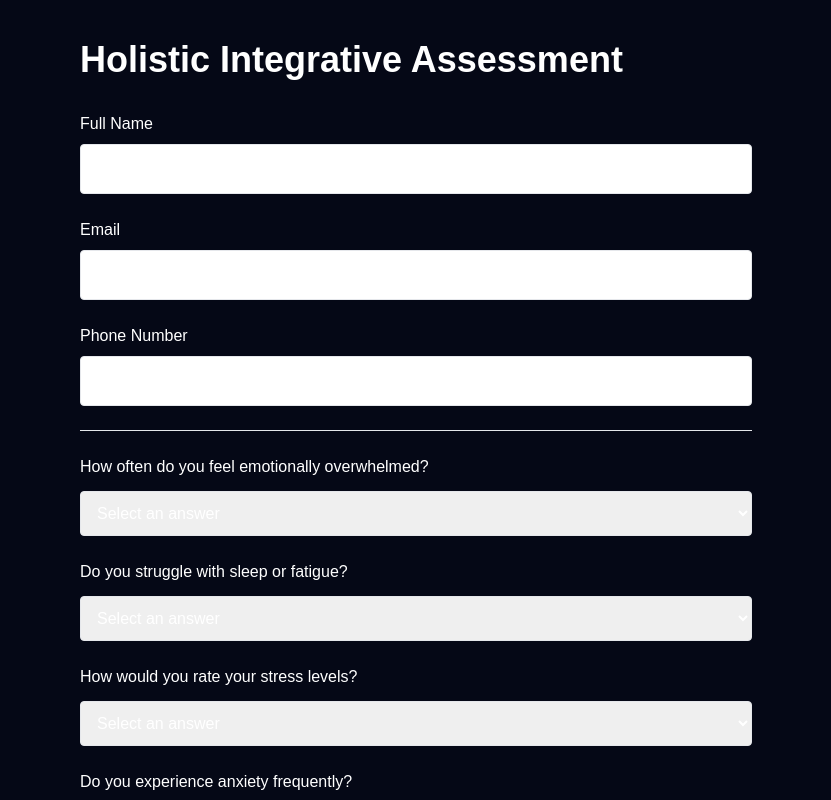
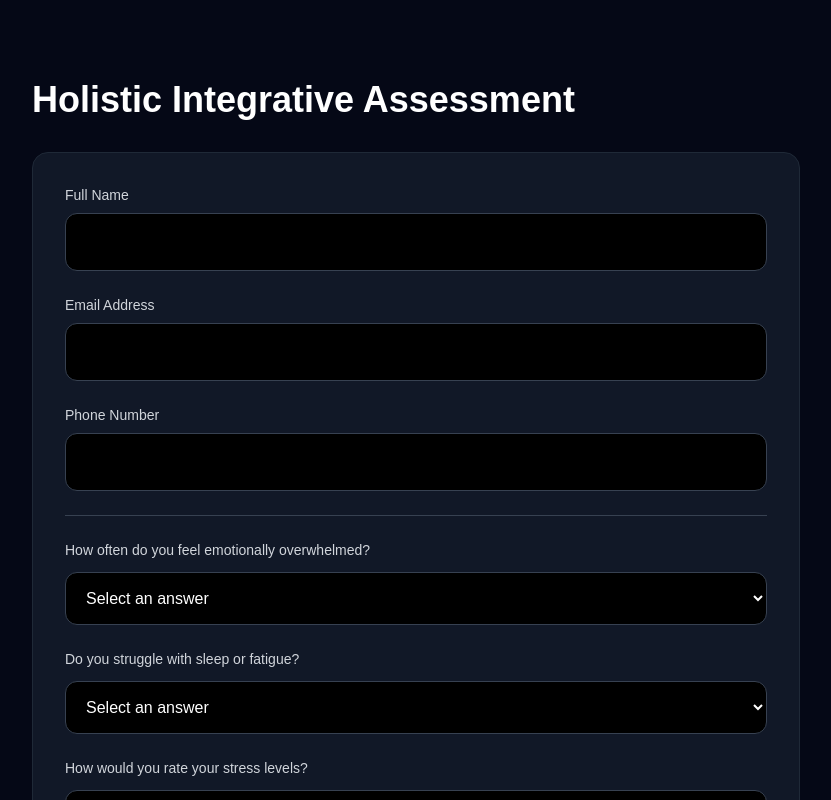
Before and after one commit to lucybissong/prepsycorex-mvp, a Next.js app: page /assessment/holistic-integrative in a window 1280 px wide. Shown: the top 800 px of the page, without its empty margins (224-1055 px from the left). Built offline with nearby package versions, Linux system fonts and the light colour scheme.

Commit message:
Update page.tsx

```diff
--- a/src/app/assessment/[pathway]/page.tsx
+++ b/src/app/assessment/[pathway]/page.tsx
@@ -90,7 +90,7 @@ export default function AssessmentPage() {
 
   if (success) {
     return (
-      <main className="min-h-screen p-10">
+      <main className="min-h-screen p-10 bg-[#050816] text-white">
         <h1 className="text-3xl font-bold mb-4">
           Assessment Submitted
         </h1>
@@ -103,25 +103,25 @@ export default function AssessmentPage() {
   }
 
   return (
-    <main className="min-h-screen p-10">
-      <div className="max-w-2xl mx-auto">
+    <main className="min-h-screen bg-[#050816] text-white px-6 py-20">
+      <div className="max-w-3xl mx-auto">
         <h1 className="text-4xl font-bold mb-8 capitalize">
           {pathway.replace(/-/g, " ")} Assessment
         </h1>
 
         <form
           onSubmit={handleSubmit}
-          className="space-y-6"
+          className="space-y-6 bg-[#111827] p-8 rounded-2xl border border-gray-800"
         >
           <div>
-            <label className="block mb-2 font-medium">
+            <label className="block mb-2 text-sm text-gray-300">
               Full Name
             </label>
 
             <input
               type="text"
               required
-              className="w-full border p-3 rounded"
+              className="w-full p-4 rounded-xl bg-black border border-gray-700"
               value={formData.fullName}
               onChange={(e) =>
                 setFormData({
@@ -133,14 +133,14 @@ export default function AssessmentPage() {
           </div>
 
           <div>
-            <label className="block mb-2 font-medium">
-              Email
+            <label className="block mb-2 text-sm text-gray-300">
+              Email Address
             </label>
 
             <input
               type="email"
               required
-              className="w-full border p-3 rounded"
+              className="w-full p-4 rounded-xl bg-black border border-gray-700"
               value={formData.email}
               onChange={(e) =>
                 setFormData({
@@ -152,14 +152,14 @@ export default function AssessmentPage() {
           </div>
 
           <div>
-            <label className="block mb-2 font-medium">
+            <label className="block mb-2 text-sm text-gray-300">
               Phone Number
             </label>
 
             <input
               type="text"
               required
-              className="w-full border p-3 rounded"
+              className="w-full p-4 rounded-xl bg-black border border-gray-700"
               value={formData.phone}
               onChange={(e) =>
                 setFormData({
@@ -170,17 +170,17 @@ export default function AssessmentPage() {
             />
           </div>
 
-          <hr className="my-8" />
+          <hr className="border-gray-700" />
 
           {questions.map((question, index) => (
             <div key={index}>
-              <label className="block mb-3 font-medium">
+              <label className="block mb-3 text-sm text-gray-300">
                 {question}
               </label>
 
               <select
                 required
-                className="w-full border p-3 rounded"
+                className="w-full p-4 rounded-xl bg-black border border-gray-700"
                 onChange={(e) =>
                   handleAnswerChange(
                     question,
@@ -218,7 +218,7 @@ export default function AssessmentPage() {
           <button
             type="submit"
             disabled={loading}
-            className="bg-black text-white px-6 py-3 rounded"
+            className="bg-white text-black px-6 py-4 rounded-xl font-semibold"
           >
             {loading
               ? "Submitting..."
```
